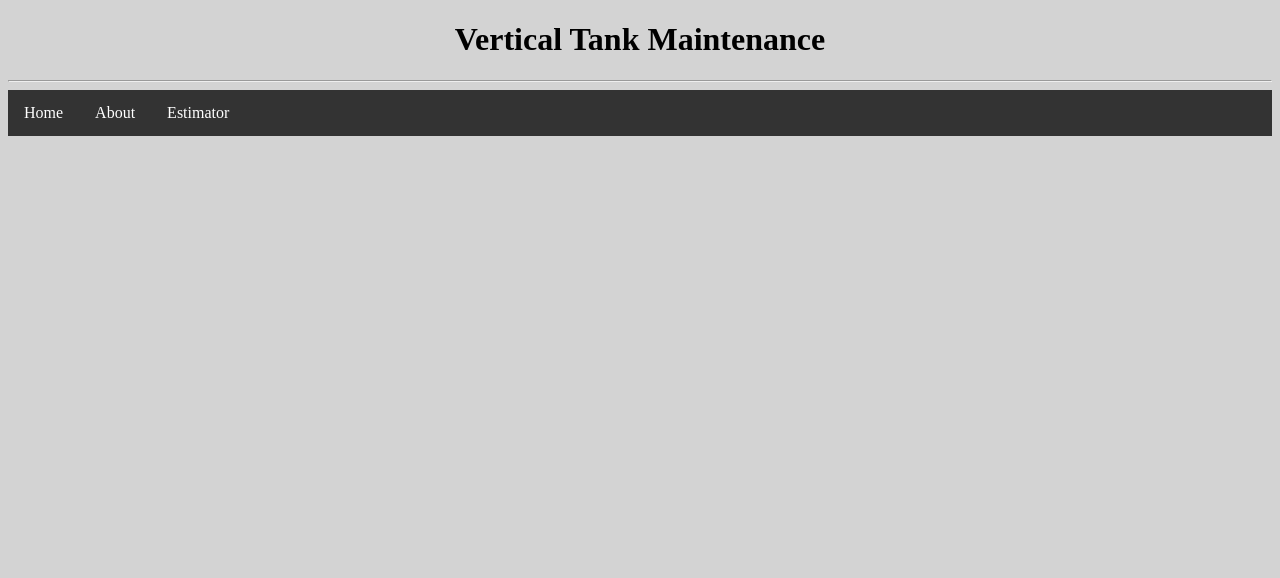
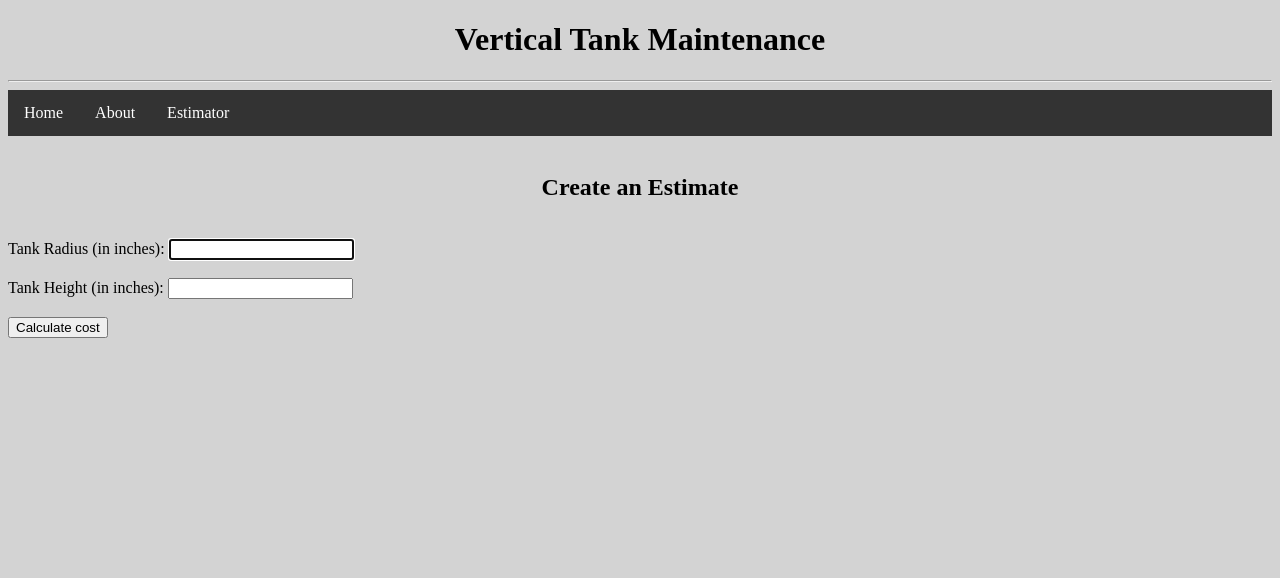
Before and after one commit to bcgardner21/vtm_site, a Flask app: page /estimate in a window 1280 px wide. Shown: the top 578 px of the page. Run offline with Flask 2, Linux system fonts and the light colour scheme.

Commit message:
Fields and submission button for estimation
Dont have the knowledge to build a calculator like this in python.

```diff
--- a/app.py
+++ b/app.py
@@ -1,5 +1,5 @@
 from flask import Flask
-from flask import render_template
+from flask import render_template, request
 
 app = Flask(__name__)
 
@@ -11,8 +11,17 @@ def index():
 def about():
     return render_template('about.html')
 
-@app.route('/estimate')
+@app.route('/estimate', methods=['GET'])
 def estimate():
+    return render_template('estimate.html')
+
+@app.route('/price', methods=['POST'])
+def add():
+    if request.method =='POST':
+        radius = int(request.form['radius'])
+        height = int(request.form['height'])
+
+
     return render_template('estimate.html')
 
 if __name__ == '__main__':
--- a/templates/estimate.html
+++ b/templates/estimate.html
@@ -2,5 +2,29 @@
 
 {% block title %} Estimator {% endblock %}
 
+{% block body %}
 
-{% block body %}  {% endblock %}
+
+<h2>Create an Estimate</h2>
+<br>
+<form action="/price" method="POST">
+
+ <label for="radius">
+        Tank Radius (in inches):
+        <input type="text" id="radius" name="radius" required autofocus />
+        </label>
+        <br>
+        <br>
+        <label for="numTwo">
+        Tank Height (in inches): <input type="text" id="height" name="height" required />
+        </label>
+        <br><br>
+        <input type="submit" value="Calculate cost">
+
+</form>
+
+{% if myValue %}
+<p>Total Cost Estimate: {{ myValue }}</p>
+{% endif %}
+
+ {% endblock %}
```
Also changed, not shown: calc.py (+14 -6 lines).
